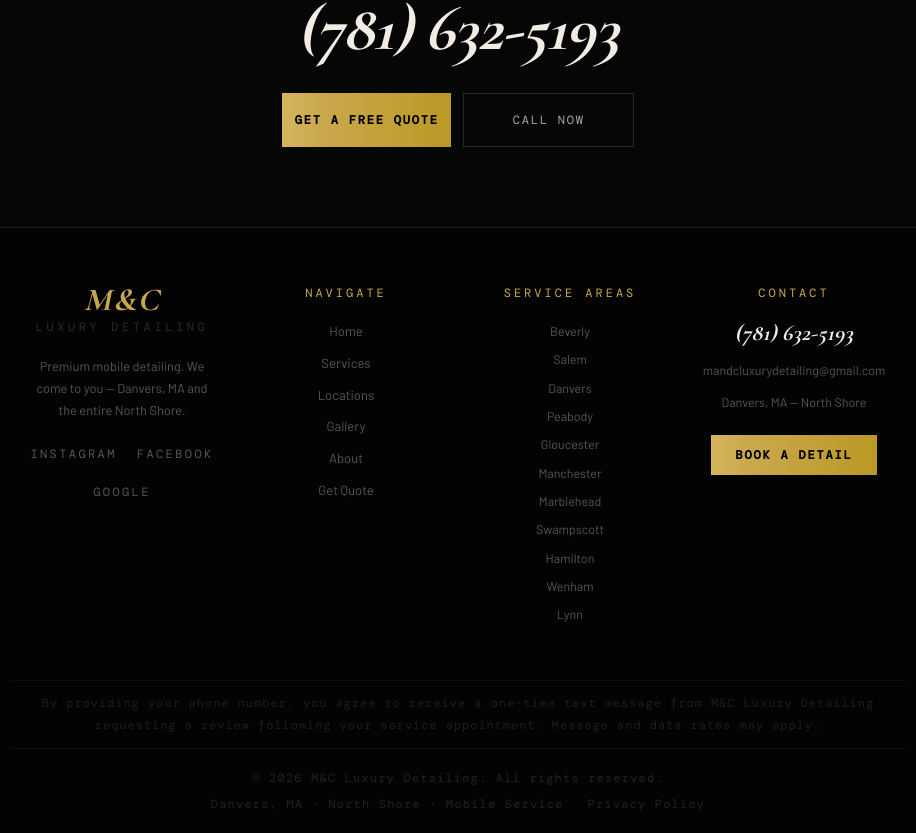
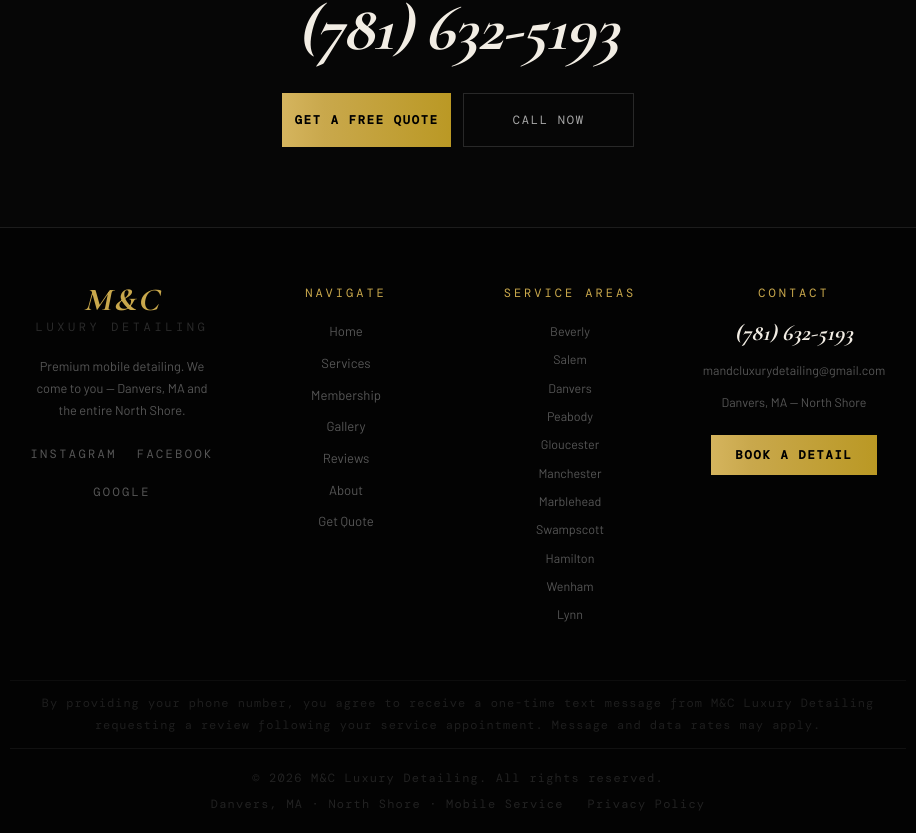
Before and after one commit to mnikif/MandcLuxuryDetailing, a Next.js app: page / in a window 1280 px wide. Shown: the part 7662-8495 px from the top of the page, without its empty margins (182-1098 px from the left). Built offline with nearby package versions, Linux system fonts and the light colour scheme; no server answers.

Commit message:
Auto-save: 2026-05-06 21:53

```diff
--- a/src/components/Footer.tsx
+++ b/src/components/Footer.tsx
@@ -1,12 +1,13 @@
 import Link from "next/link";
 
 const navLinks = [
-  { href: "/",           label: "Home" },
-  { href: "/services",   label: "Services" },
-  { href: "/locations",  label: "Locations" },
-  { href: "/gallery",    label: "Gallery" },
-  { href: "/about",      label: "About" },
-  { href: "/contact",    label: "Get Quote" },
+  { href: "/",            label: "Home" },
+  { href: "/services",    label: "Services" },
+  { href: "/maintenance", label: "Membership" },
+  { href: "/gallery",     label: "Gallery" },
+  { href: "/reviews",     label: "Reviews" },
+  { href: "/about",       label: "About" },
+  { href: "/contact",     label: "Get Quote" },
 ];
 
 const cityLinks = [
```
